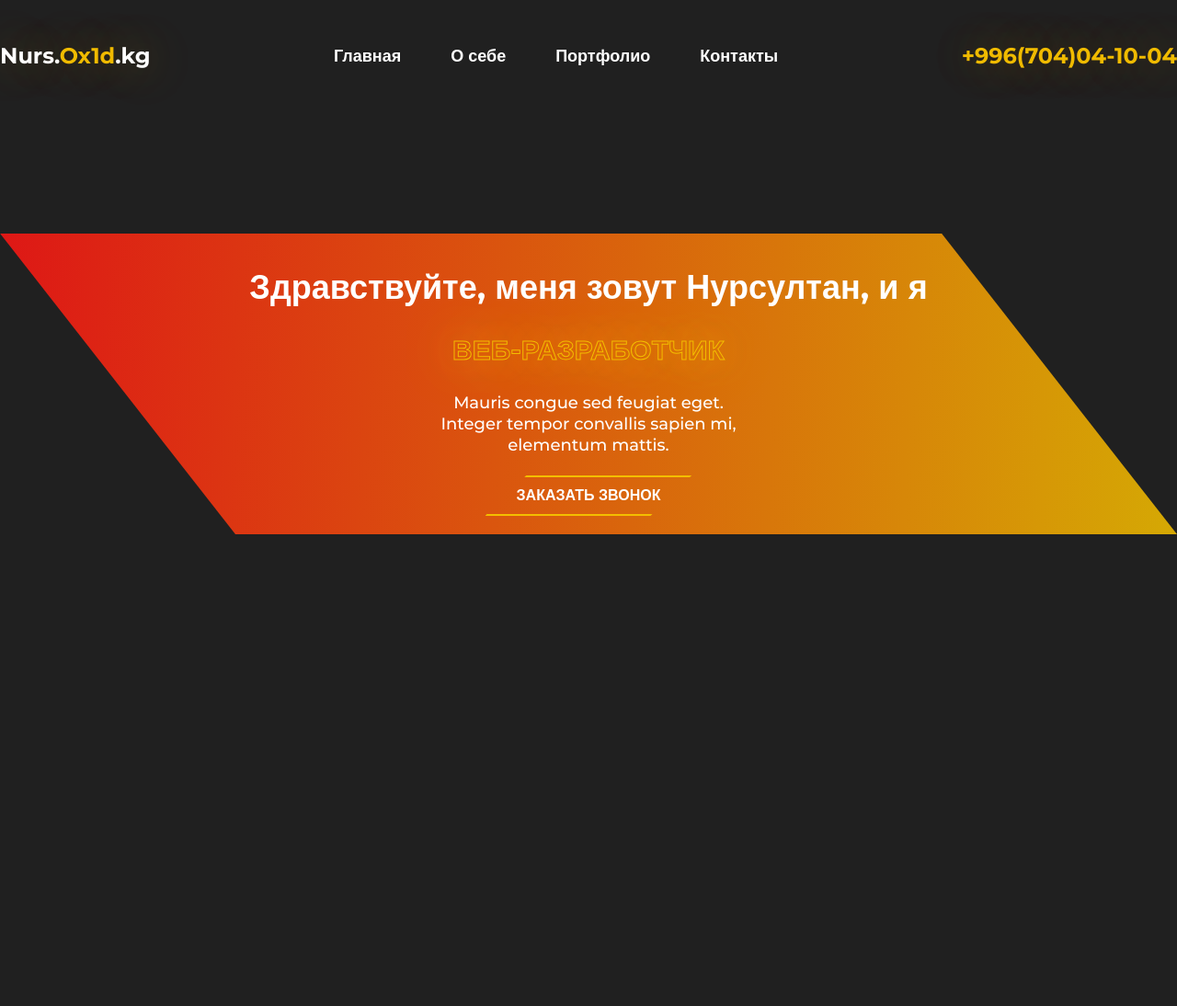
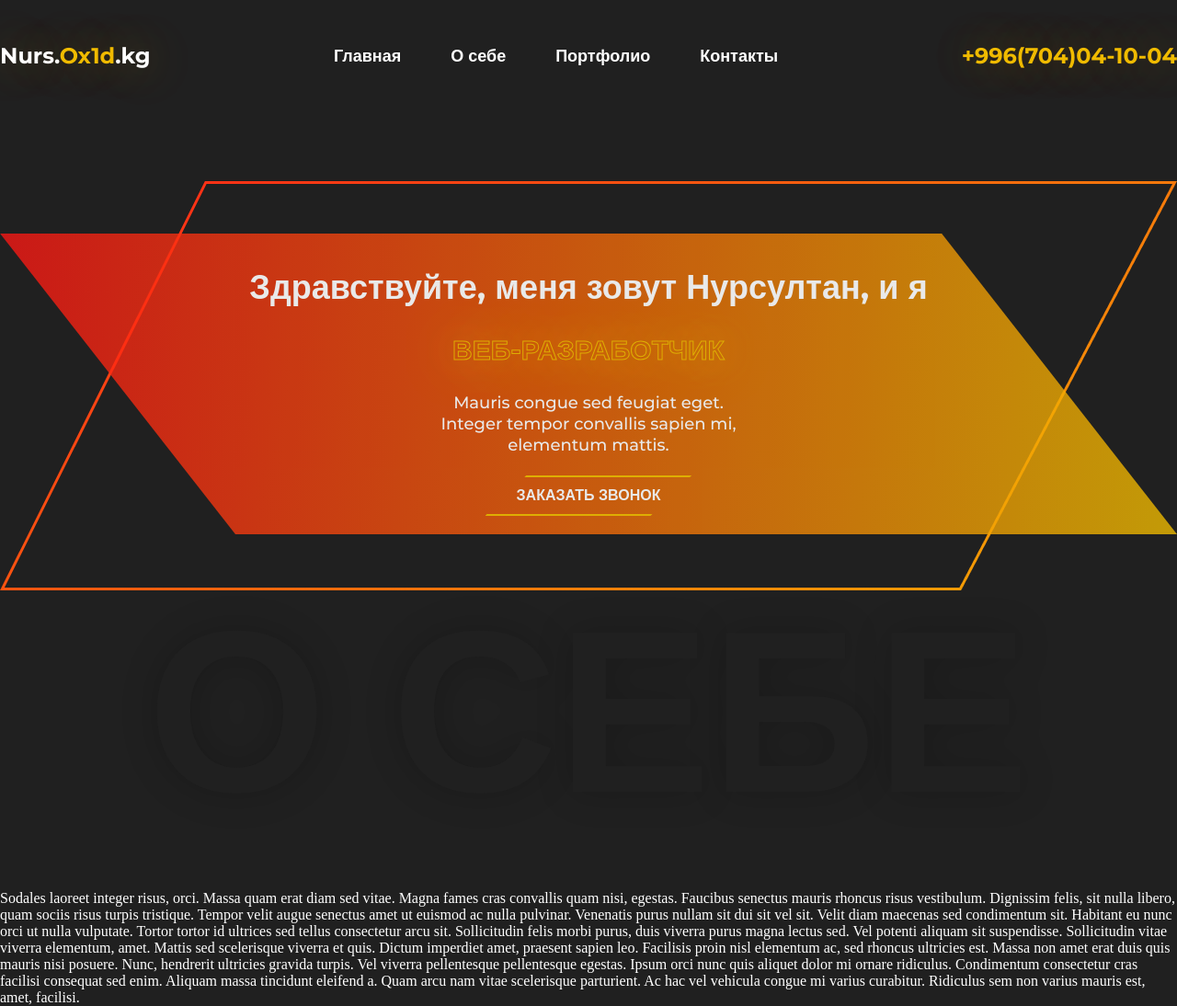
Before and after one commit to HydroOx1d/myNewPortfolio, a plain HTML site: page index.html in a window 1280 px wide. Shown: the whole page at 92% size. Before the commit the page ends 1026 px from the top, so only its background shows below. Drawn offline with Linux system fonts and the light colour scheme.

Commit message:
Завершён блок 'general' и начат блок 'about'

```diff
--- a/index.html
+++ b/index.html
@@ -37,7 +37,24 @@
                         </div>
                         <a href="#" class="general__block--btn">Заказать звонок</a>
                     </div>
-                    <div class="general__block--two"></div>
+                    <span class="general__block--two">
+                        <img src="img/general.png" alt="" class="general__block--two__image">
+                    </span>
+                </div>
+            </div>
+        </section>
+
+        <section class="about">
+            <div class="container">
+                <div class="about__inner">
+                    <div class="about__title">
+                        <h2 class="about__title--text">О себе</h2>
+                    </div>
+                    <div class="about__block">
+                        <div class="about__block--text">
+                            Sodales laoreet integer risus, orci. Massa quam erat diam sed vitae. Magna fames cras convallis quam nisi, egestas. Faucibus senectus mauris rhoncus risus vestibulum. Dignissim felis, sit nulla libero, quam sociis risus turpis tristique. Tempor velit augue senectus amet ut euismod ac nulla pulvinar. Venenatis purus nullam sit dui sit vel sit. Velit diam maecenas sed condimentum sit. Habitant eu nunc orci ut nulla vulputate. Tortor tortor id ultrices sed tellus consectetur arcu sit. Sollicitudin felis morbi purus, duis viverra purus magna lectus sed. Vel potenti aliquam sit suspendisse. Sollicitudin vitae viverra elementum, amet. Mattis sed scelerisque viverra et quis. Dictum imperdiet amet, praesent sapien leo. Facilisis proin nisl elementum ac, sed rhoncus ultricies est. Massa non amet erat duis quis mauris nisi posuere. Nunc, hendrerit ultricies gravida turpis. Vel viverra pellentesque pellentesque egestas. Ipsum orci nunc quis aliquet dolor mi ornare ridiculus. Condimentum consectetur cras facilisi consequat sed enim. Aliquam massa tincidunt eleifend a. Quam arcu nam vitae scelerisque parturient. Ac hac vel vehicula congue mi varius curabitur. Ridiculus sem non varius mauris est, amet, facilisi.
+                        </div>
+                    </div>
                 </div>
             </div>
         </section>
--- /dev/null
+++ b/sass/common/_about.sass
@@ -0,0 +1,11 @@
+.about
+    &__title
+        &--text
+            text-align: center
+            margin: 50px
+            font-family: montserratB, sans-serif
+            font-weight: 900
+            font-size: 250px
+            color: #202020
+            text-transform: uppercase
+            text-shadow: 0px 0px 40px rgba(0, 0, 0, 0.2)
--- a/sass/common/_general.sass
+++ b/sass/common/_general.sass
@@ -1,11 +1,13 @@
 .general
-    padding-top: 10rem
+    &__inner
+        padding-top: 10rem
     &__block
+        opacity: .9
         padding: 8px 0 20px
         text-align: center
         clip-path: polygon(80% 0, 100% 100%, 20% 100%, 0 0)
         background: linear-gradient(-266.51deg, rgba(255, 20, 20, 0.85) -1.18%, rgba(240, 187, 0, 0.87) 98.95%)
-        z-index: 5
+        z-index: 1000
         &--title
             font-family: montserratB, sans-serif
             font-weight: 700
@@ -31,10 +33,13 @@
             text-transform: uppercase
             font-family: montserratB, sans-serif
             font-weight: 700
-            border: 2px solid #F3BE00
+            border: 2px solid #f3be00
             clip-path: polygon(100% 0, 80% 100%, 0 100%, 20% 0)
             padding: .7rem 2rem
             margin-top: 20px
         &--two
-            max-width: 1280px
-            height: 445px
+            z-index: -1
+            position: relative
+            &__image
+                position: absolute
+                top: -24rem
--- a/sass/style.sass
+++ b/sass/style.sass
@@ -2,7 +2,7 @@
 
 @import common/general
 
-
+@import common/about
 
 
 @font-face
```
Also changed, not shown: css/style.css, img/general.png (added), 1 other file.
